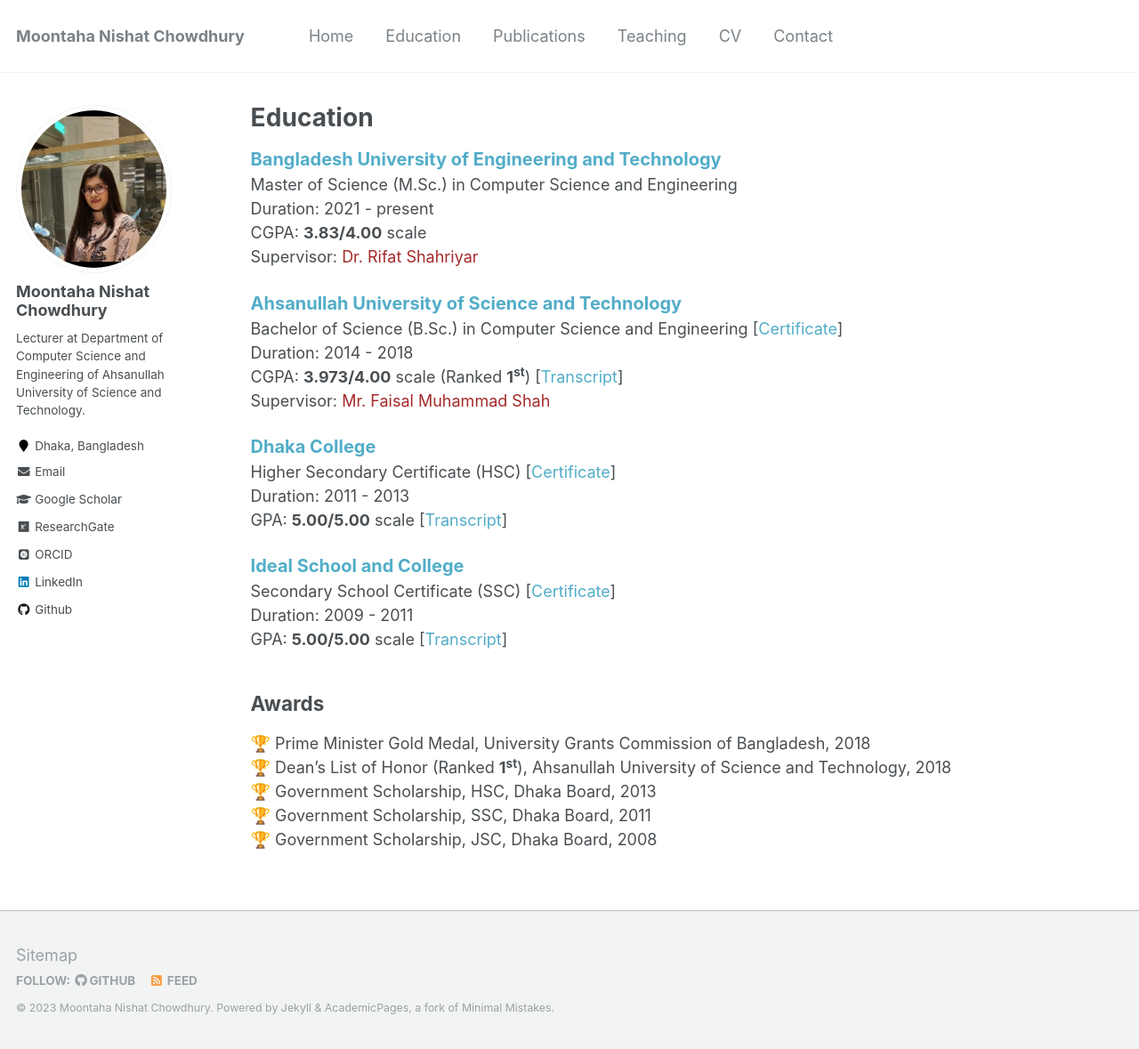
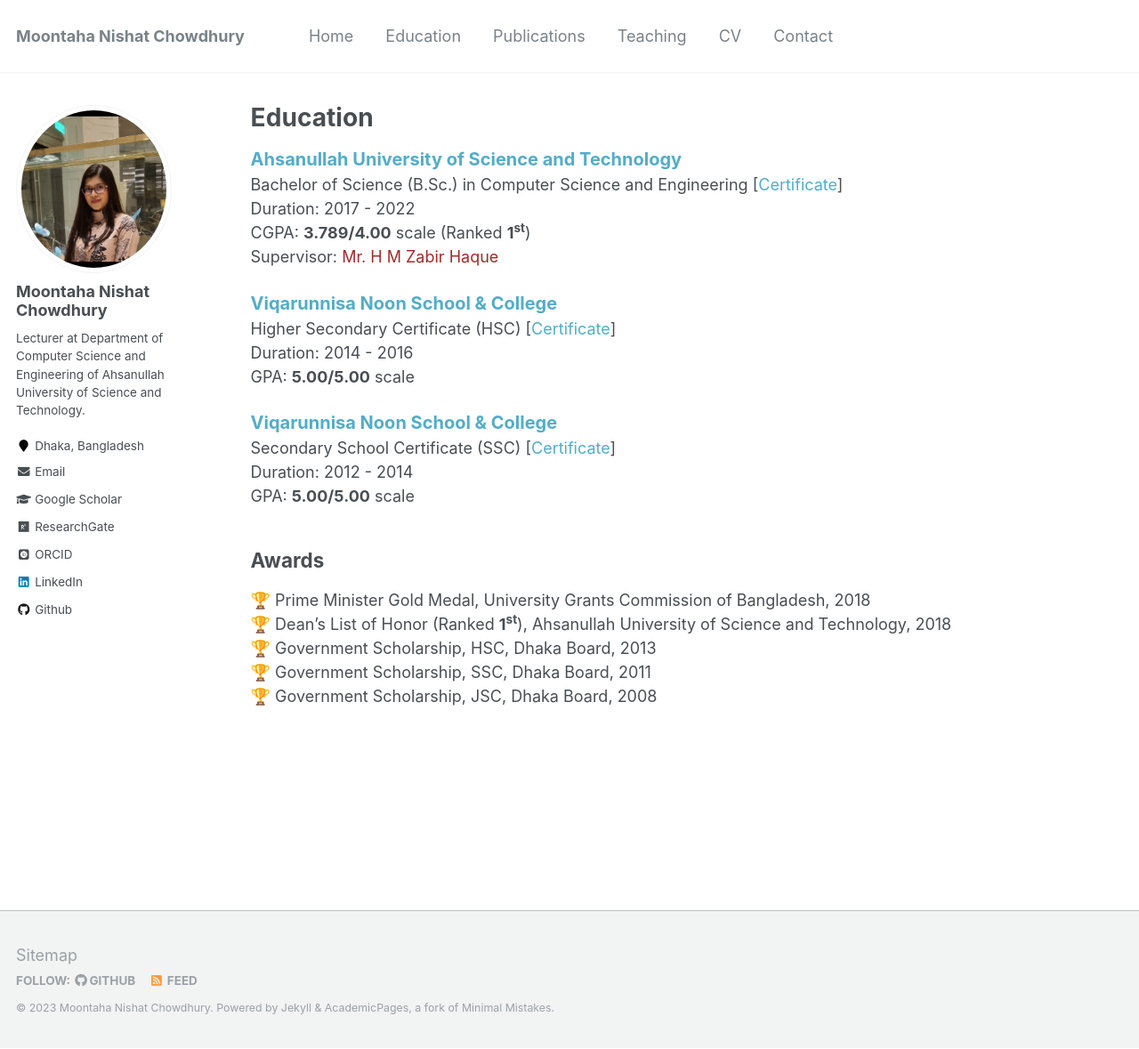
Before and after one commit to chowdhurymoontaha/chowdhurymoontaha.github.io, a Jekyll site: the page built from _pages/education.md, in a window 1280 px wide and 1179 px high. Shown: the whole window at 89% size. Built offline with Jekyll 4.4.1, drawn with Linux system fonts in a browser that asks for light colours; some web fonts are replaced.

Commit message:
Update education.md

```diff
--- a/_pages/education.md
+++ b/_pages/education.md
@@ -4,31 +4,24 @@ title: "Education"
 permalink: /education/
 author_profile: true
 ---
-<!-- M.Sc. -->
-<span style="color:black; font-size:20px"><b><a href="https://cse.buet.ac.bd/" target="_blank">Bangladesh University of Engineering and Technology</a></b></span><br/>
-Master of Science (M.Sc.) in Computer Science and Engineering <br/>
-Duration: 2021 - present <br/>
-CGPA: <b>3.83/4.00</b> scale <br/>
-Supervisor: <a style="color:brown;" href="https://cse.buet.ac.bd/faculty_list/detail/rifat">Dr. Rifat Shahriyar</a><br/>
-
 <!-- B.Sc. -->
 <span style="color:black; font-size:20px"><b><a href="https://aust.edu" target="_blank">Ahsanullah University of Science and Technology</a></b></span><br/>
-Bachelor of Science (B.Sc.) in Computer Science and Engineering [[Certificate](https://shahariar-shibli.github.io/files/Education/BSc_Certificate.pdf)] <br/>
-Duration: 2014 - 2018 <br/>
-CGPA: <b>3.973/4.00</b> scale (Ranked <b>1<sup>st</sup></b>) [[Transcript](https://shahariar-shibli.github.io/files/Education/BSc_Transcript.pdf)] <br/>
-Supervisor: <a style="color:brown;" href="https://aust.edu/cse/faculty_member/mr_faisal_muhammad_shah">Mr. Faisal Muhammad Shah</a><br/>
+Bachelor of Science (B.Sc.) in Computer Science and Engineering [[Certificate](https://github.com/chowdhurymoontaha/chowdhurymoontaha.github.io/files/Education/BSc_Certificate.pdf)] <br/>
+Duration: 2017 - 2022 <br/>
+CGPA: <b>3.789/4.00</b> scale (Ranked <b>1<sup>st</sup></b>)<br/>
+Supervisor: <a style="color:brown;" href="https://www.aust.edu/cse/faculty_member/mr_h_m_zabir_haque">Mr. H M Zabir Haque</a><br/>
 
 <!-- HSC -->
-<span style="color:black; font-size:20px"><b><a href="http://dhakacollege.edu.bd/" target="_blank">Dhaka College</a></b></span><br/>
-Higher Secondary Certificate (HSC) [[Certificate](https://shahariar-shibli.github.io/files/Education/HSC_Certificate.pdf)] <br/>
-Duration: 2011 - 2013 <br/>
-GPA: <b>5.00/5.00</b> scale [[Transcript](https://shahariar-shibli.github.io/files/Education/HSC_Transcript.pdf)] <br/>
+<span style="color:black; font-size:20px"><b><a href="https://www.vnsc.edu.bd/" target="_blank">Viqarunnisa Noon School & College</a></b></span><br/>
+Higher Secondary Certificate (HSC) [[Certificate](https://github.com/chowdhurymoontaha/chowdhurymoontaha.github.io/files/Education/HSC_Certificate.pdf)] <br/>
+Duration: 2014 - 2016 <br/>
+GPA: <b>5.00/5.00</b> scale <br/>
 
 <!-- SSC -->
-<span style="color:black; font-size:20px"><b><a href="https://iscm.edu.bd/" target="_blank">Ideal School and College</a></b></span><br/>
-Secondary School Certificate (SSC) [[Certificate](https://shahariar-shibli.github.io/files/Education/SSC_Certificate.pdf)] <br/>
-Duration: 2009 - 2011 <br/>
-GPA: <b>5.00/5.00</b> scale [[Transcript](https://shahariar-shibli.github.io/files/Education/SSC_Transcript.pdf)] <br/>
+<span style="color:black; font-size:20px"><b><a href="https://www.vnsc.edu.bd/" target="_blank">Viqarunnisa Noon School & College</a></b></span><br/>
+Secondary School Certificate (SSC) [[Certificate](https://github.com/chowdhurymoontaha/chowdhurymoontaha.github.io/files/Education/SSC_Certificate.pdf)] <br/>
+Duration: 2012 - 2014 <br/>
+GPA: <b>5.00/5.00</b> scale <br/>
 
 ## Awards
 🏆 Prime Minister Gold Medal, University Grants Commission of Bangladesh, 2018 <br/>
```
